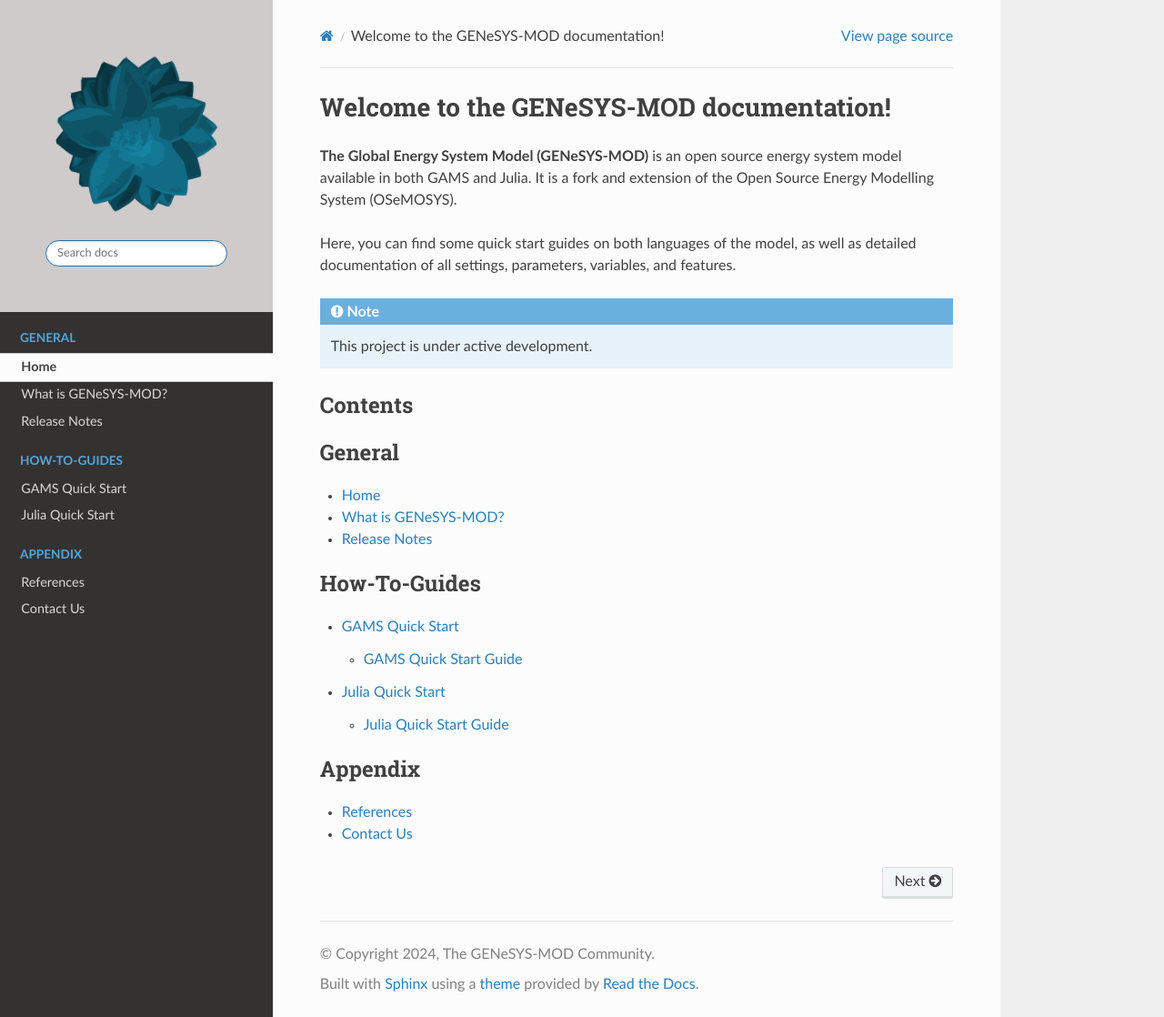
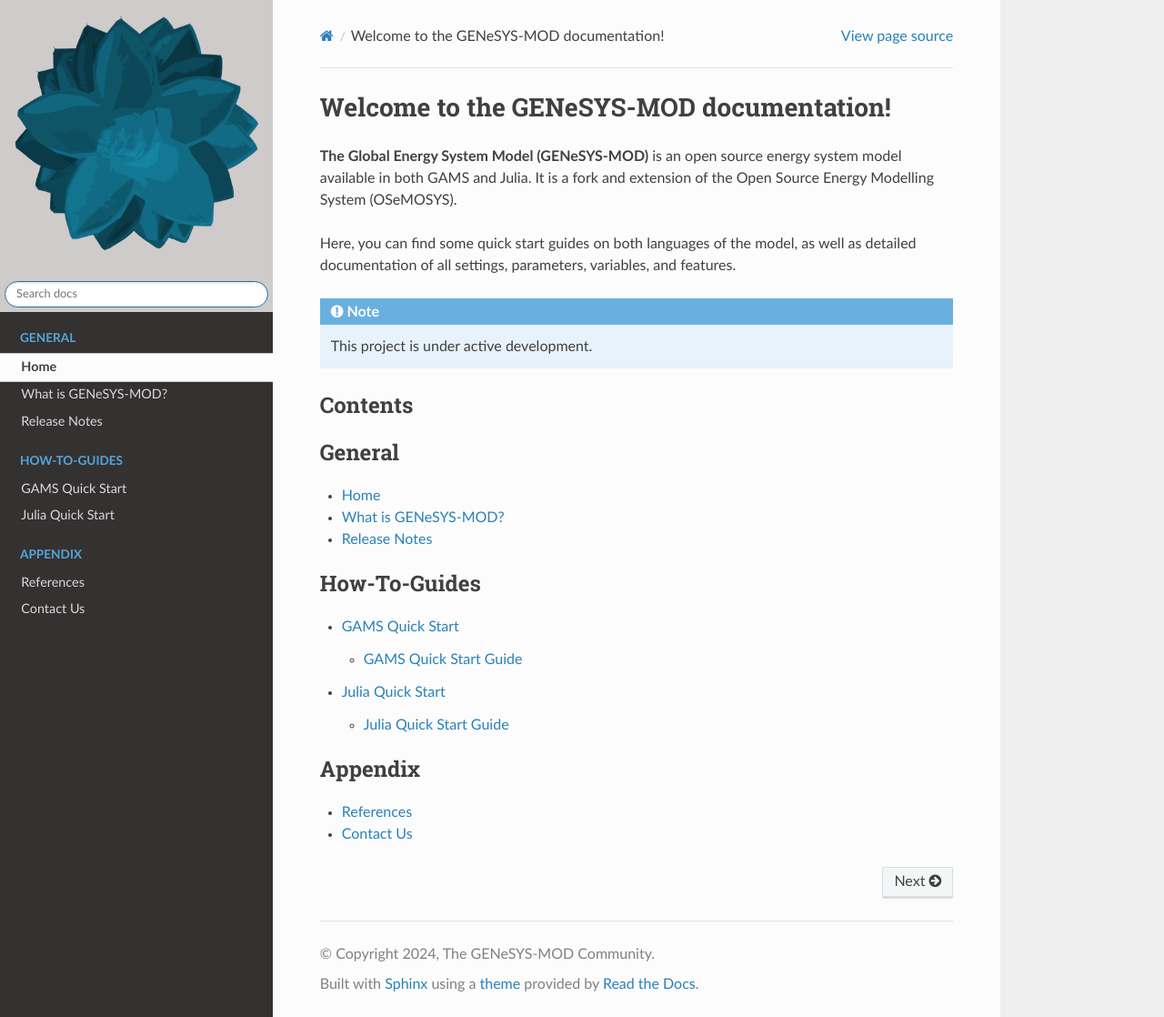
Before and after one commit to GENeSYS-MOD/GENeSYS_MOD.readthedocs, a Sphinx documentation site: the page built from docs/source/index.rst, in a window 1280 px wide and 1118 px high. Shown: the whole window at 91% size. Built offline with Sphinx 7.4.7 and the Read the Docs theme 3.1.0, drawn with Linux system fonts in a browser that asks for light colours.

Commit message:
some more playing with custom css

```diff
--- a/docs/source/_static/custom.css
+++ b/docs/source/_static/custom.css
@@ -4,7 +4,7 @@
     height: auto;   /* Maintain the aspect ratio */
     display: block; /* Ensure proper rendering of the image */
     margin: 0 auto; /* Center the logo horizontally */
-    padding: 50px;   /* Add some space around the logo */
+    padding: 0 50px;   /* Add some space around the logo */
 }
 
 /* Change the header background color */
@@ -13,11 +13,11 @@
 }
 
 /* Change the version text and other header text to black */
-.version {
-    color: #000; /* Set text color to black */
+.wy-side-nav-search .version {
+    color: #000 !important; /* Force black text for the version number */
 }
 
 /* Optional: Adjust padding or spacing for better alignment */
 .wy-side-nav-search {
-    padding: 50px; /* Adjust spacing around the header area */
+    padding: 5px; /* Adjust spacing around the header area */
 }
```
